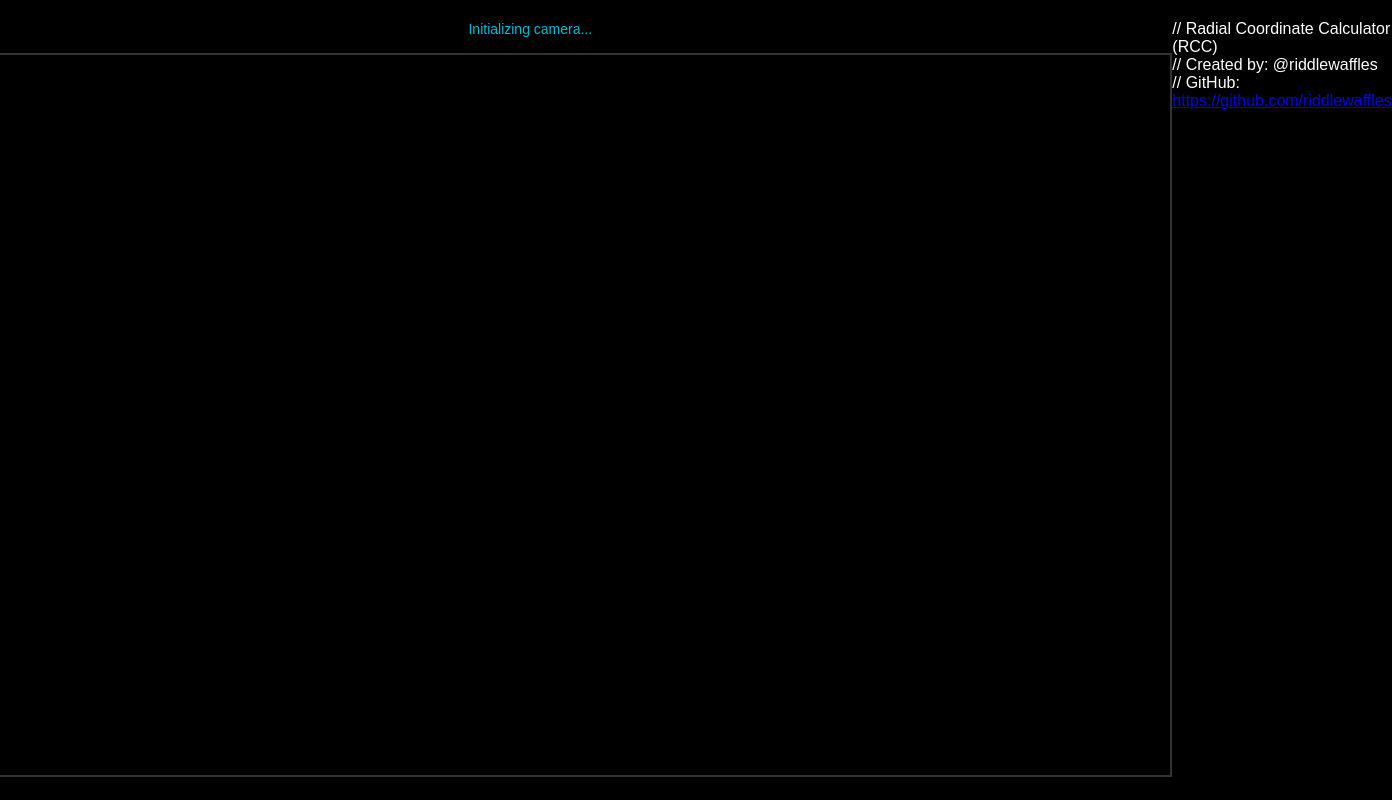
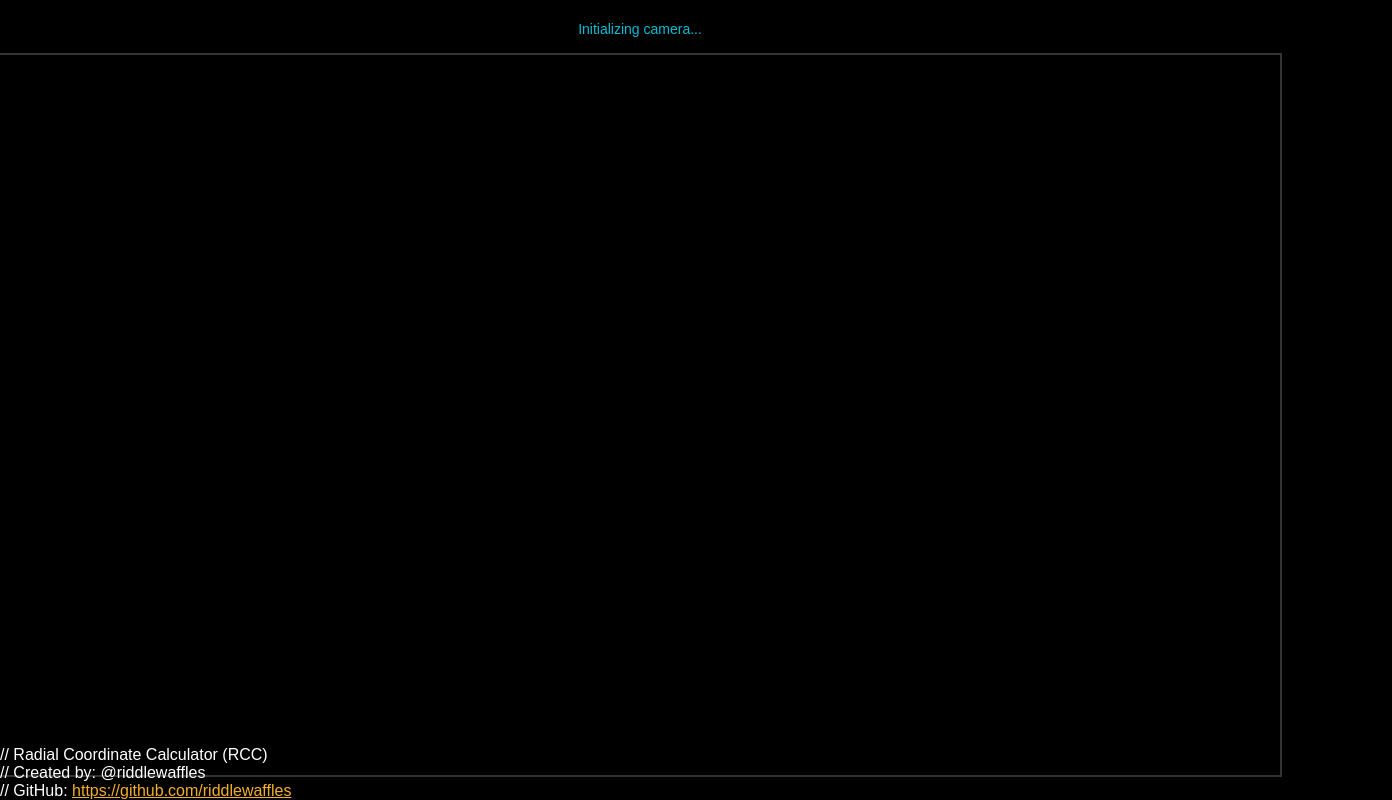
Before and after one commit to riddlewaffles/Scramble-Cam, a plain HTML site: page index.html in a window 1280 px wide. Shown: the whole page, 1392 px wide, since content can reach past the window. Drawn offline with Linux system fonts and the light colour scheme.

Commit message:
Add footer styles and link states to style.css

```diff
--- a/style.css
+++ b/style.css
@@ -1,4 +1,4 @@
-body {
+body{
     margin: 0;
     padding: 20px;
     background-color: #000000;
@@ -8,19 +8,19 @@ body {
     justify-content: center;
 }
 
-.container {
+.container{
     display: flex;
     flex-direction: column;
     align-items: center;
     gap: 15px;
 }
 
-#status {
+#status{
     font-size: 14px;
     color: #00bcd4;
 }
 
-.stage {
+.stage{
     position: relative;
     width: 1280px;
     height: 720px;
@@ -28,10 +28,34 @@ body {
     background: #000;
 }
 
-#webcam, #overlay {
+#webcam, #overlay{
     position: absolute;
     top: 0;
     left: 0;
     width: 1280px;
     height: 720px;
 }
+
+#footer{
+    position: fixed;
+    bottom: 0;
+    left: 0;
+    z-index: 9999;
+}
+
+/* links */
+a:link{
+    color: #f2af29;
+}
+
+a:visited{
+    color: #ffbf00;
+}
+
+a:hover{
+    color: #fed766;
+}
+
+a:active{
+    color: #fe7b00;
+}
```
